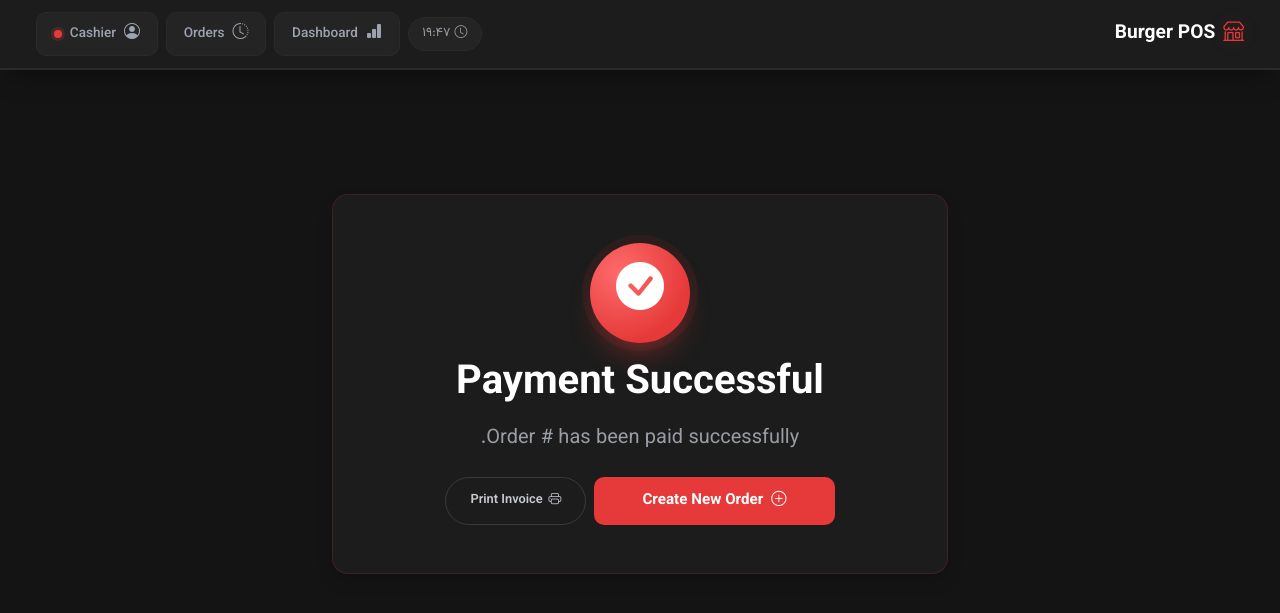
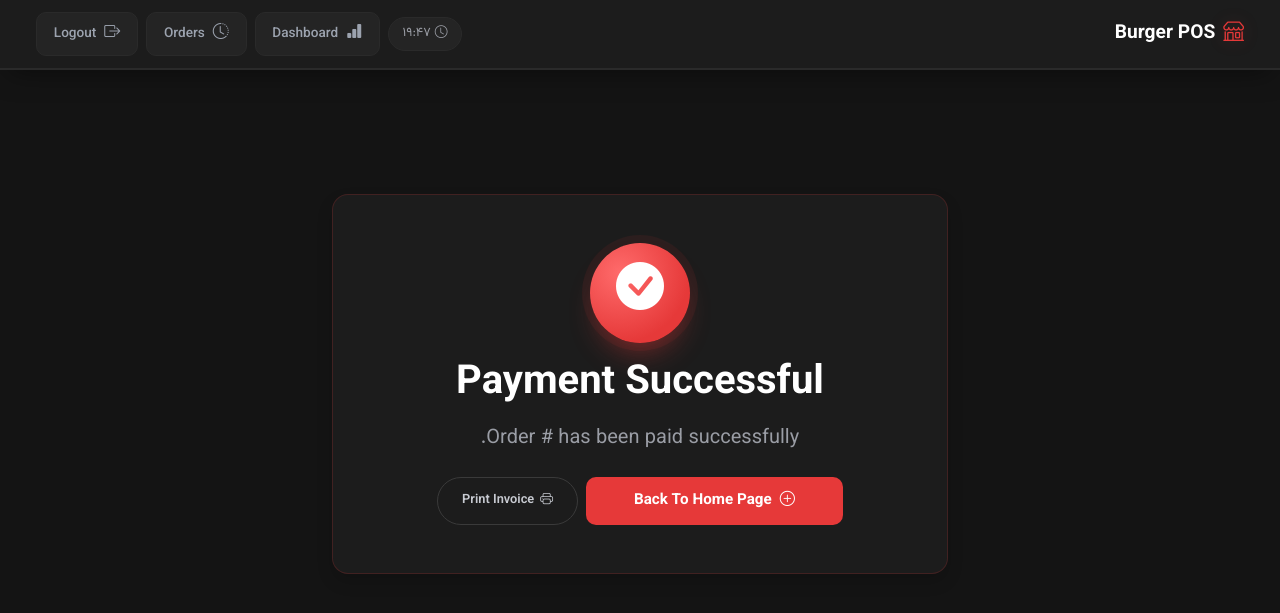
Before and after one commit to Mohhamadaminn/fastfood_POS, a Django app: page /payment-success/ in a window 1280 px wide. Shown: the top 613 px of the page. Run offline with Django 4.2, Linux system fonts and the light colour scheme; a user stored in the database is signed in.

Commit message:
add logout button to navbar

```diff
--- a/menu/templates/menu/order-list.html
+++ b/menu/templates/menu/order-list.html
@@ -1,5 +1,6 @@
 {% extends "_base.html" %}
 
+{% load tz %}
 {% load custom_filters %}
 {% load i18n %}
 
@@ -61,7 +62,7 @@
                         {% endif %}
                     </td>
                     <td class="price-tag">{{ order.total_price|persian_number }}</td>
-                    <td class="text-muted">{{ order.created_at }}</td>
+                    <td class="text-muted">{{ order.created_at|localtime|to_jalali }}</td>
                     <td class="text-end">
                         <a href="{% url 'order-detail' order.id %}" class="btn-pos-sm">
                             {% trans "View" %}
--- a/menu/templates/menu/payment-success.html
+++ b/menu/templates/menu/payment-success.html
@@ -25,9 +25,9 @@
                     {% endblocktrans %}
                 </p>
                 <div class="d-flex justify-content-center gap-2 flex-wrap">
-                    <a href="{% url 'order-create' %}" class="btn-pos-primary px-5">
+                    <a href="{% url 'home' %}" class="btn-pos-primary px-5">
                         <i class="bi bi-plus-circle"></i>
-                        {% trans "Create New Order" %}
+                        {% trans "Back To Home Page" %}
                     </a>
                     <a href="{% url 'order-receipt' request.session.last_paid_order %}" target="_blank" class="btn-pos-sm px-4">
                         <i class="bi bi-printer"></i>
--- a/menu/views.py
+++ b/menu/views.py
@@ -104,7 +104,6 @@ class AddItemView(LoginRequiredMixin, View):
                     unit_price=product.price,
                 )
 
-            # Important: Change status from draft to open when items are added
             if order.status == 'draft':
                 order.status = 'open'
                 order.save()
@@ -209,7 +208,6 @@ class DashboardView(LoginRequiredMixin, UserPassesTestMixin, TemplateView):
         total_sales_all = all_paid_orders.aggregate(total=Sum("total_price"))["total"] or 0
         total_paid_orders = all_paid_orders.count()
 
-        # Improved: Exclude drafts
         open_orders = Order.objects.filter(status="open").count()
         recent_orders = Order.objects.filter(status__in=['open', 'paid']).order_by("-created_at")[:5]
 
--- a/templates/_base.html
+++ b/templates/_base.html
@@ -462,11 +462,33 @@ body {
 <i class="bi bi-clock-history"></i>
 <span class="d-none d-sm-inline">{% trans "Orders" %}</span>
 </a>
-<button type="button" class="nav-btn" title="{% trans 'Cashier' %}">
-<i class="bi bi-person-circle"></i>
-<span class="d-none d-sm-inline">{% trans "Cashier" %}</span>
-<span class="status-dot"></span>
+<!-- Logout Button with HTML5 Dialog -->
+<button type="button" class="nav-btn" title="{% trans 'Logout' %}"
+        onclick="document.getElementById('logoutDialog').showModal()">
+    <i class="bi bi-box-arrow-right"></i>
+    <span class="d-none d-sm-inline">{% trans "Logout" %}</span>
 </button>
+</div>
+</div>
+</nav>
+
+<!-- Confirmation Dialog (Pure HTML5) -->
+<dialog id="logoutDialog" style="border: none; border-radius: 8px; padding: 20px; max-width: 400px;">
+    <div style="text-align: center;">
+        <h3>{% trans "Confirm Logout" %}</h3>
+        <p>{% trans "Are you sure you want to logout?" %}</p>
+        <form action="{% url 'logout' %}" method="POST" style="display: inline;">
+            {% csrf_token %}
+            <button type="submit" style="background: #dc3545; color: white; border: none; padding: 8px 20px; border-radius: 4px; margin: 5px; cursor: pointer;">
+                {% trans "Yes, Logout" %}
+            </button>
+        </form>
+        <button type="button" onclick="document.getElementById('logoutDialog').close()"
+                style="background: #6c757d; color: white; border: none; padding: 8px 20px; border-radius: 4px; margin: 5px; cursor: pointer;">
+            {% trans "Cancel" %}
+        </button>
+    </div>
+</dialog>
 </div>
 </div>
 </nav>
```
Also changed, not shown: templates/home.html (+0 -8 lines), db.sqlite3, locale/fa/LC_MESSAGES/django.po, 1 other file.
